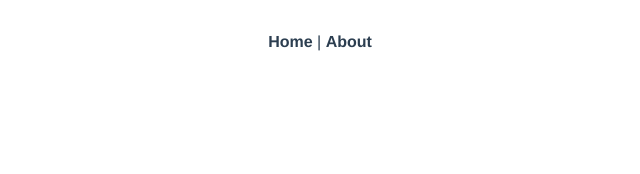
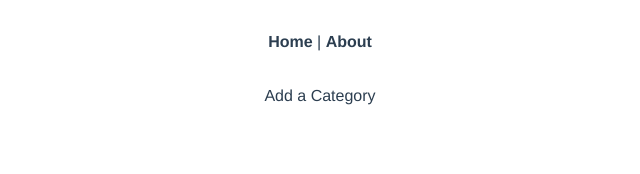
Before and after one commit to Mahabubmon/E-Commerce_App, a Vue app: page /admin/category/add in a window 1280 px wide. Before the commit this address had no page. Shown: the top 174 px of the page, without its empty margins (320-960 px from the left). Built offline with nearby package versions, Linux system fonts and the light colour scheme.

Commit message:
AddCategory_added

```diff
--- a/src/router/index.js
+++ b/src/router/index.js
@@ -1,5 +1,6 @@
 import { createRouter, createWebHistory } from 'vue-router'
 import HomeView from '../views/HomeView.vue'
+import AddCategory from '../views/Category/AddCategory'
 
 const routes = [
   {
@@ -14,7 +15,12 @@ const routes = [
     // this generates a separate chunk (about.[hash].js) for this route
     // which is lazy-loaded when the route is visited.
     component: () => import(/* webpackChunkName: "about" */ '../views/AboutView.vue')
-  }
+  },
+  {
+    path: '/admin/category/add',
+    name: 'Adcategory',
+    component: AddCategory
+  },
 ]
 
 const router = createRouter({
--- /dev/null
+++ b/src/views/Category/AddCategory.vue
@@ -0,0 +1,15 @@
+<template>
+    <div>Add a Category</div>
+</template>
+
+<script>
+export default{
+    setup(){}
+};
+
+</script>
+
+
+
+<style>
+</style>
```
